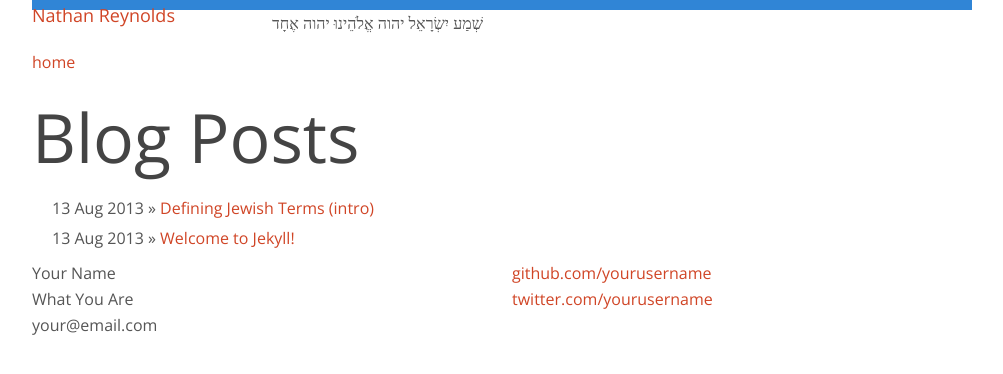
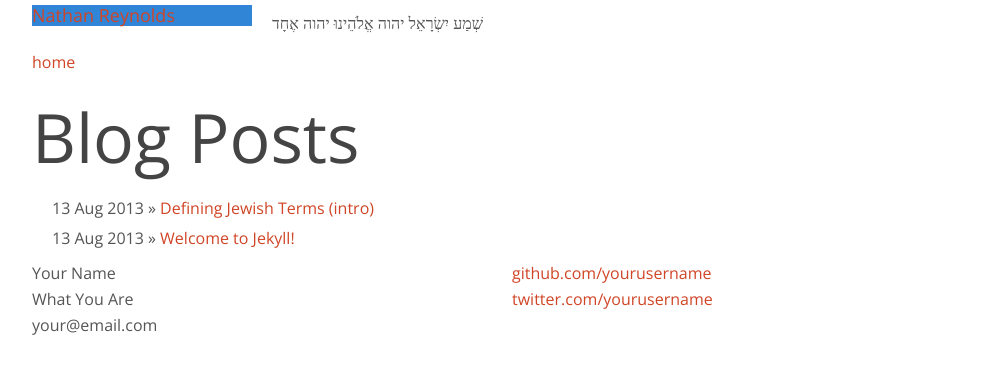
Before and after one commit to nathanreynolds/nathanreynolds.github.io, a Jekyll site: the page built from index.html, in a window 1280 px wide. Shown: the top 374 px of the page, without its empty margins (138-1141 px from the left). Built offline with Jekyll 4.4.1, drawn with Linux system fonts in a browser that asks for light colours; Markdown is read by kramdown in place of the engine named in the settings.

Commit message:
Fixed blue name tab

```diff
--- a/_sass/_custom.scss
+++ b/_sass/_custom.scss
@@ -2,5 +2,8 @@
 
 h1[role="header"]{
 	font-size: $med;
+}
+
+h1[role="header"] a{
 	background: $primary-color;
 }
--- a/css/gumby.css
+++ b/css/gumby.css
@@ -1877,4 +1877,6 @@
 table.rounded thead ~ tr:last-child td:first-child, table.rounded tbody tr:last-child td:first-child { border-bottom-left-radius: 4px; }
 table.rounded thead th, table.rounded thead td, table.rounded caption + tbody tr:first-child td, table.rounded > tbody:first-child tr:first-child td { border-top: 0; }
 
-h1[role="header"] { font-size: 18px; background: #3085d6; }
+h1[role="header"] { font-size: 18px; }
+
+h1[role="header"] a { background: #3085d6; }
```
